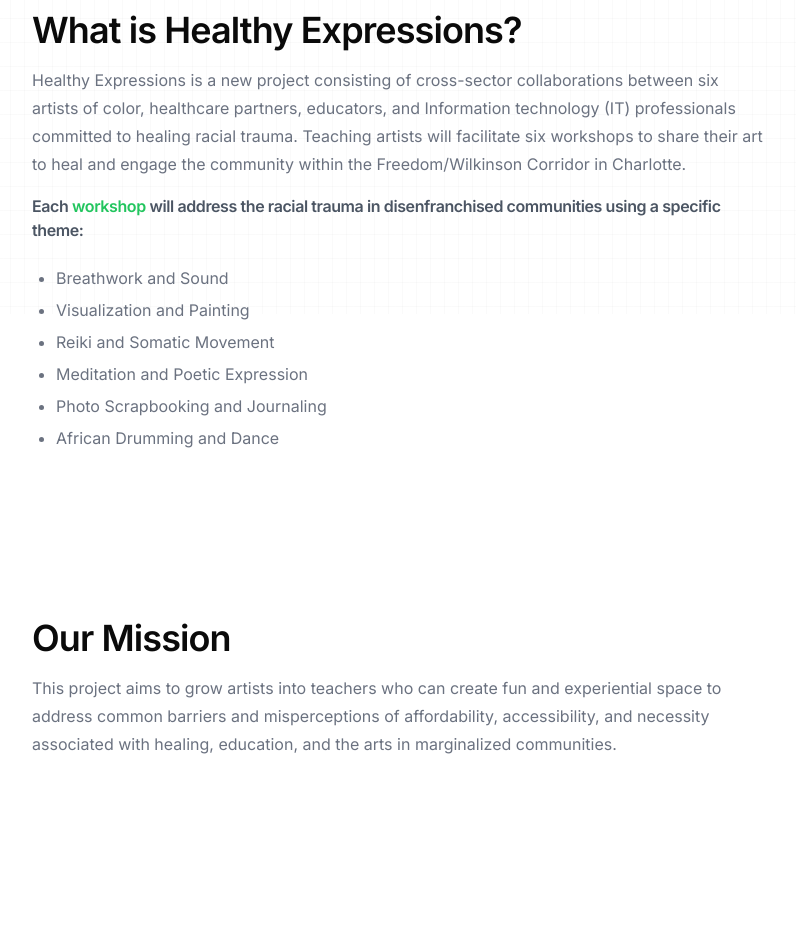
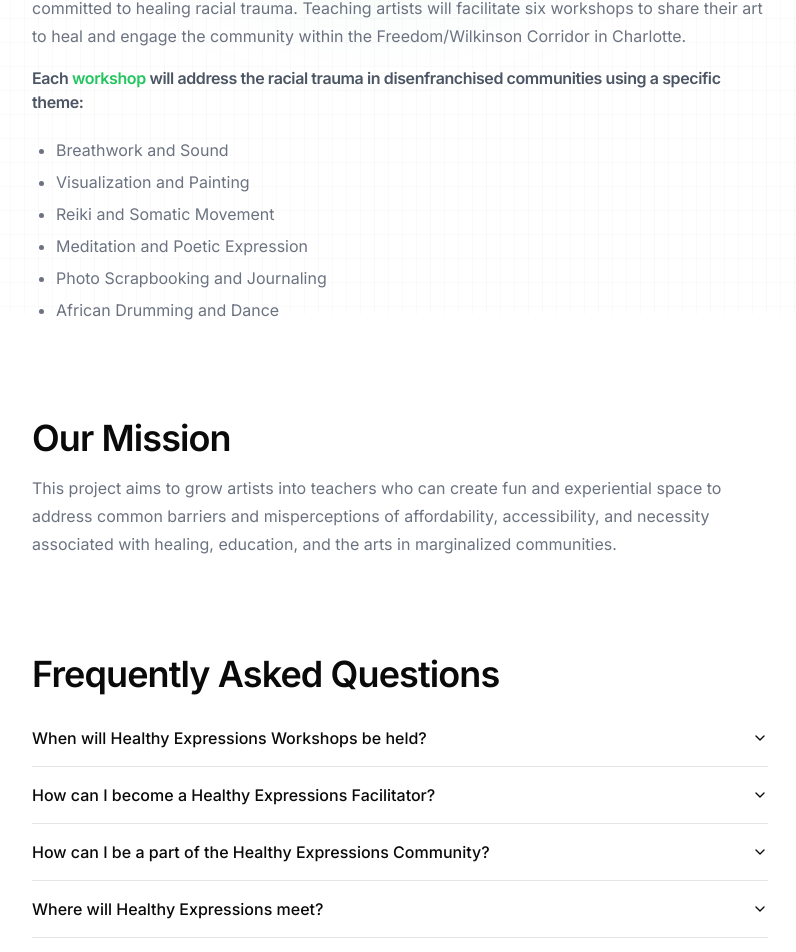
Before and after one commit to BostonRohan/healthy-expressions, a Next.js app: page / in a window 1280 px wide. Shown: the part 486-1438 px from the top of the page, without its empty margins (256-1052 px from the left). Before the commit the page ends 1388 px from the top, so only its background shows below. Built offline with nearby package versions, Linux system fonts and the light colour scheme.

Commit message:
feat: faqs

```diff
--- a/app/page.tsx
+++ b/app/page.tsx
@@ -1,4 +1,11 @@
 import { H2, P, List, H3 } from "@/components/typography";
+import {
+  Accordion,
+  AccordionContent,
+  AccordionItem,
+  AccordionTrigger,
+} from "@/components/ui/accordion";
+import Link from "next/link";
 
 export default function Home() {
   return (
@@ -8,19 +15,19 @@ export default function Home() {
           Healthy Expressions
         </h1>
       </header>
-      <main>
+      <p className="max-w-3xl mx-auto text-gray-500 sm:text-center">
+        Healthy Expressions brings together artists of color, healthcare
+        partners, educators, and IT professionals to heal racial trauma through
+        six workshops, fostering community engagement in{" "}
+        <span className="text-green-500 font-medium">
+          Charlotte&apos;s Freedom/Wilkinson Corridor
+        </span>
+        .
+      </p>
+      <main className="space-y-24 pb-24">
         <div className="absolute inset-0 -z-10 h-screen w-screen bg-white bg-[linear-gradient(to_right,#8080800a_1px,transparent_1px),linear-gradient(to_bottom,#8080800a_1px,transparent_1px)] bg-[size:14px_24px]" />
         <div className="absolute left-0 right-0 top-0 -z-10 m-auto h-[310px] w-[310px] rounded-full bg-green-500 opacity-20 blur-[100px]" />{" "}
-        <p className="max-w-3xl mx-auto text-gray-500 sm:text-center">
-          Healthy Expressions brings together artists of color, healthcare
-          partners, educators, and IT professionals to heal racial trauma
-          through six workshops, fostering community engagement in{" "}
-          <span className="text-green-500 font-medium">
-            Charlotte&apos;s Freedom/Wilkinson Corridor
-          </span>
-          .
-        </p>
-        <section className="pt-56 max-w-3xl mx-auto sm:pl-8">
+        <section className="max-w-3xl mx-auto sm:pl-8">
           <H2>What is Healthy Expressions?</H2>
           <P>
             Healthy Expressions is a new project consisting of cross-sector
@@ -46,7 +53,7 @@ export default function Home() {
             ]}
           />
         </section>
-        <section className="max-w-3xl mx-auto py-36 sm:pl-8">
+        <section className="max-w-3xl mx-auto sm:pl-8">
           <H2>Our Mission</H2>
           <P>
             This project aims to grow artists into teachers who can create fun
@@ -55,6 +62,62 @@ export default function Home() {
             healing, education, and the arts in marginalized communities.
           </P>
         </section>
+        <section className="max-w-3xl mx-auto sm:pl-8 space-y-4">
+          <H2>Frequently Asked Questions</H2>
+          <Accordion type="single" collapsible>
+            <AccordionItem value="item-1">
+              <AccordionTrigger>
+                When will Healthy Expressions Workshops be held?
+              </AccordionTrigger>
+              <AccordionContent>
+                Pending funding, our first Healthy Expressions workshop will
+                happen in July, and will offer a new theme and facilitator each
+                month throughout the 6 month series.
+              </AccordionContent>
+            </AccordionItem>
+            <AccordionItem value="item-2">
+              <AccordionTrigger>
+                How can I become a Healthy Expressions Facilitator?{" "}
+              </AccordionTrigger>
+              <AccordionContent>
+                Healthy Expressions is looking for artists of color who are
+                interested in upgrading their offering within community using a
+                trauma informed, healing approach. All artists must be from
+                within the greater Charlotte area, and be willing to be recorded
+                sharing their workshop offering. All artists will be compensated
+                for their time. To be considered, please send your inquiry to
+                <Link
+                  href="mailto:c.rohan.yoga@gmail.com"
+                  className="underline"
+                >
+                  {" "}
+                  c.rohan.yoga@gmail.com
+                </Link>
+                .
+              </AccordionContent>
+            </AccordionItem>
+            <AccordionItem value="item-3">
+              <AccordionTrigger>
+                How can I be a part of the Healthy Expressions Community?{" "}
+              </AccordionTrigger>
+              <AccordionContent>
+                Pending funding, our first Healthy Expressions workshop will
+                happen in July, and will offer a new theme and facilitator each
+                month throughout the 6 month series.
+              </AccordionContent>
+            </AccordionItem>
+            <AccordionItem value="item-4">
+              <AccordionTrigger>
+                Where will Healthy Expressions meet?{" "}
+              </AccordionTrigger>
+              <AccordionContent>
+                To make workshops accessible in communities of most need, all of
+                our meetings will take place at{" "}
+                <i>QC Family Tree, 2910 Parkway Ave, Charlotte, NC 28208</i>.{" "}
+              </AccordionContent>
+            </AccordionItem>
+          </Accordion>
+        </section>
       </main>
     </div>
   );
--- /dev/null
+++ b/components/ui/accordion.tsx
@@ -0,0 +1,58 @@
+"use client";
+
+import * as React from "react";
+import * as AccordionPrimitive from "@radix-ui/react-accordion";
+import { ChevronDown } from "lucide-react";
+
+import { cn } from "@/lib/utils";
+
+const Accordion = AccordionPrimitive.Root;
+
+const AccordionItem = React.forwardRef<
+  React.ElementRef<typeof AccordionPrimitive.Item>,
+  React.ComponentPropsWithoutRef<typeof AccordionPrimitive.Item>
+>(({ className, ...props }, ref) => (
+  <AccordionPrimitive.Item
+    ref={ref}
+    className={cn("border-b", className)}
+    {...props}
+  />
+));
+AccordionItem.displayName = "AccordionItem";
+
+const AccordionTrigger = React.forwardRef<
+  React.ElementRef<typeof AccordionPrimitive.Trigger>,
+  React.ComponentPropsWithoutRef<typeof AccordionPrimitive.Trigger>
+>(({ className, children, ...props }, ref) => (
+  <AccordionPrimitive.Header className="flex">
+    <AccordionPrimitive.Trigger
+      ref={ref}
+      className={cn(
+        "flex text-left flex-1 items-center justify-between py-4 font-medium transition-all hover:underline [&[data-state=open]>svg]:rotate-180",
+        className,
+      )}
+      {...props}
+    >
+      {children}
+      <ChevronDown className="h-4 w-4 shrink-0 transition-transform duration-200" />
+    </AccordionPrimitive.Trigger>
+  </AccordionPrimitive.Header>
+));
+AccordionTrigger.displayName = AccordionPrimitive.Trigger.displayName;
+
+const AccordionContent = React.forwardRef<
+  React.ElementRef<typeof AccordionPrimitive.Content>,
+  React.ComponentPropsWithoutRef<typeof AccordionPrimitive.Content>
+>(({ className, children, ...props }, ref) => (
+  <AccordionPrimitive.Content
+    ref={ref}
+    className="overflow-hidden text-sm transition-all data-[state=closed]:animate-accordion-up data-[state=open]:animate-accordion-down"
+    {...props}
+  >
+    <div className={cn("pb-4 pt-0", className)}>{children}</div>
+  </AccordionPrimitive.Content>
+));
+
+AccordionContent.displayName = AccordionPrimitive.Content.displayName;
+
+export { Accordion, AccordionItem, AccordionTrigger, AccordionContent };
```
Also changed, not shown: package.json (+6 -5 lines), 1 other file (tests, documents, lock files or other folders).
